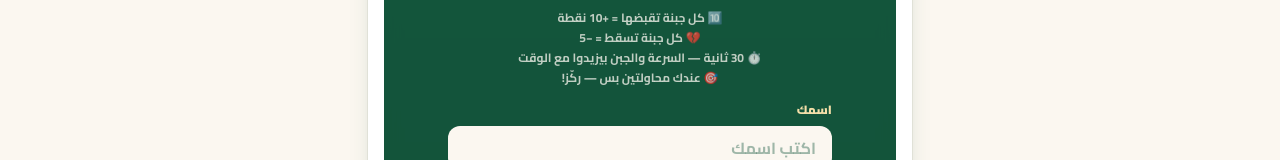
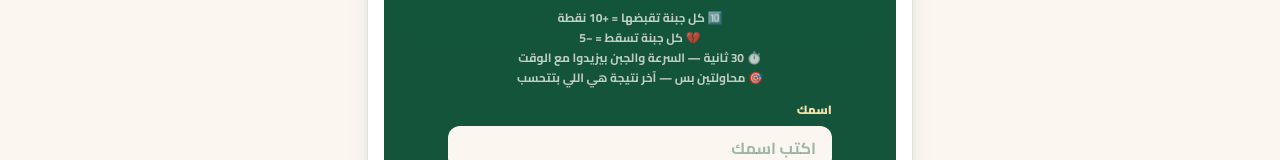
Before and after one commit to ibrahim8ismael/cheese-event-game, a Next.js app: page / in a window 1280 px wide. Shown: the part 316-476 px from the top of the page. Built offline with nearby package versions, Linux system fonts and the light colour scheme.

Commit message:
feat: warn players that the second attempt replaces the current score (#19)

```diff
--- a/components/game/CheeseGame.tsx
+++ b/components/game/CheeseGame.tsx
@@ -297,7 +297,7 @@ export function CheeseGame() {
                 <p>🔟 كل جبنة تقبضها = +10 نقطة</p>
                 <p>💔 كل جبنة تسقط = −5</p>
                 <p>⏱️ 30 ثانية — السرعة والجبن بيزيدوا مع الوقت</p>
-                <p>🎯 عندك محاولتين بس — ركّز!</p>
+                <p>🎯 محاولتين بس — آخر نتيجة هي اللي بتتحسب</p>
               </div>
               <form onSubmit={handleStartSubmit} className="space-y-2 text-right">
                 <label
@@ -453,6 +453,12 @@ export function CheeseGame() {
 
               <div className="flex flex-col items-stretch gap-2">
                 {attemptsUsed < MAX_ATTEMPTS ? (
+                  <p className="rounded-lg bg-black/15 px-3 py-2 text-[11px] font-bold leading-relaxed text-gold-soft">
+                    ⚠️ المحاولة التانية هتستبدل نتيجتك الحالية ({score} نقطة) —
+                    حتى لو أقل
+                  </p>
+                ) : null}
+                {attemptsUsed < MAX_ATTEMPTS ? (
                   <button
                     type="button"
                     onClick={startGame}
```
Also changed, not shown: 1 other file (tests, documents, lock files or other folders).
